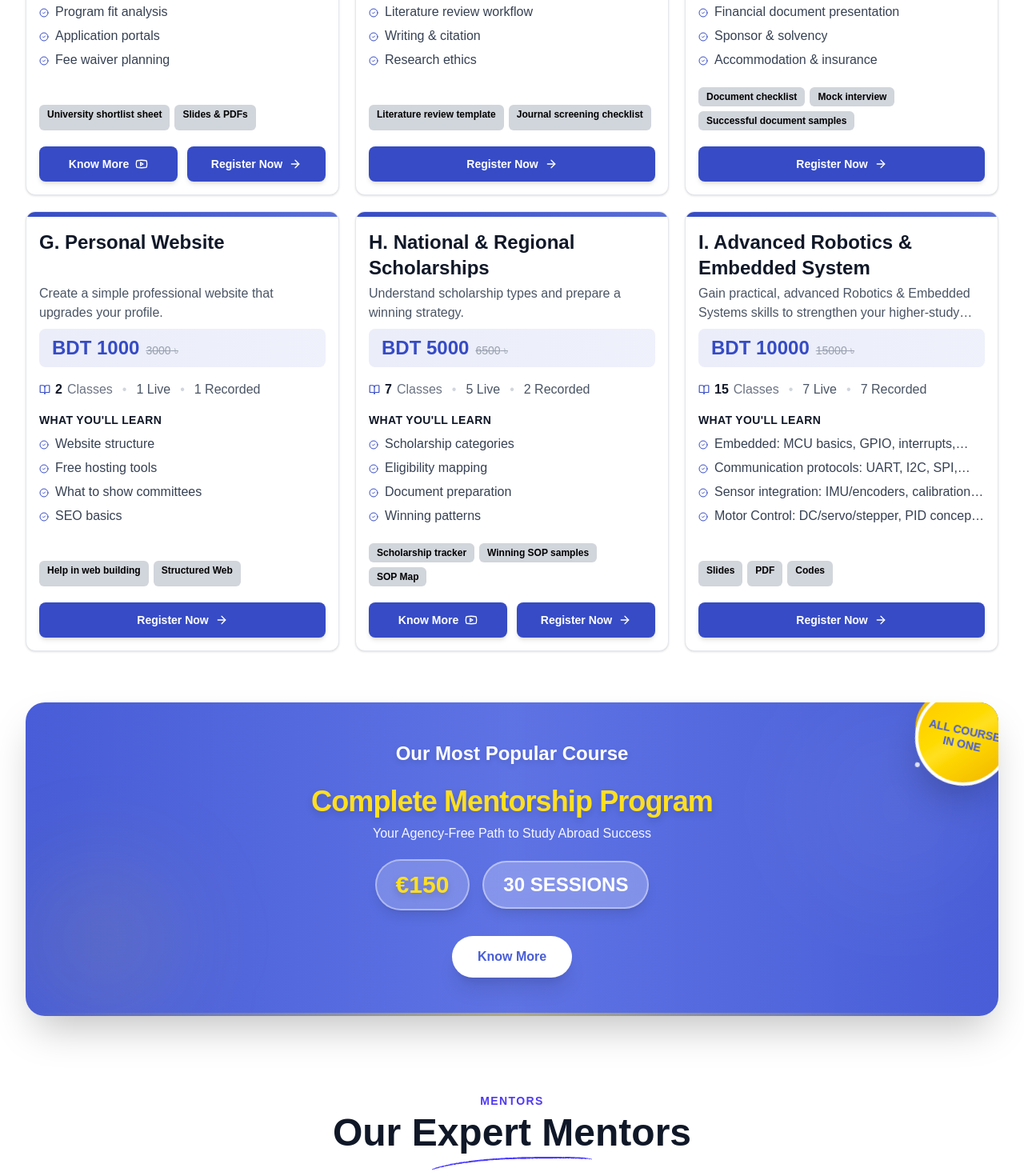
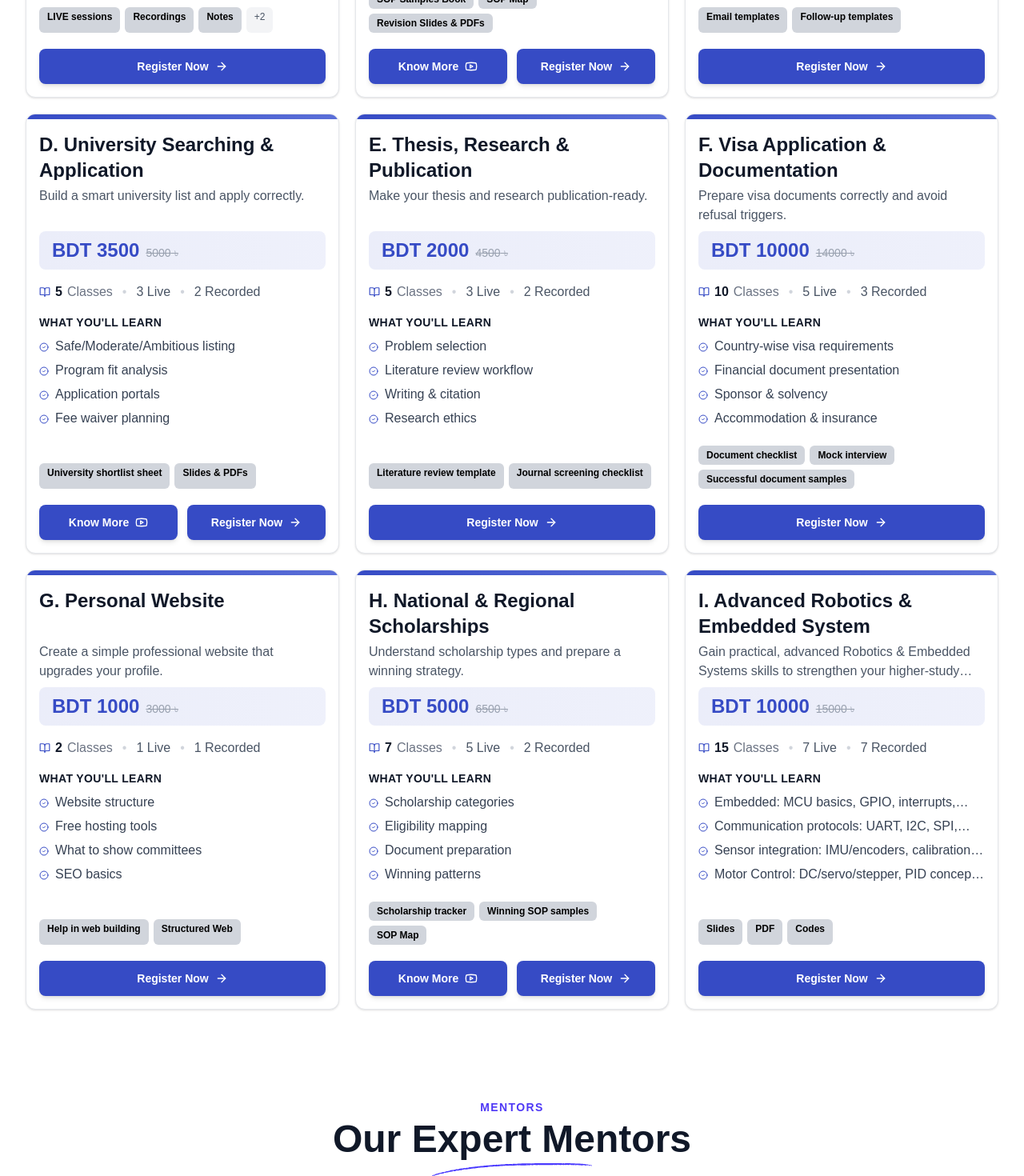
Before and after one commit to DevSadit/career-abroad, a Next.js app: page / in a window 1280 px wide. Shown: the part 1858-3328 px from the top of the page at 80% size. Built offline with nearby package versions, Linux system fonts and the light colour scheme; a web font is replaced by a local one.

Commit message:
title and mentorship card updated

```diff
--- a/app/_landing/Landing.jsx
+++ b/app/_landing/Landing.jsx
@@ -10,7 +10,6 @@ const Landing = () => {
     <div className="">
       <Hero />
       <CoursesSection />
-      {/* <VipCourseSection /> */}
       <Mentors />
       <Achivements />
       <Faq />
--- a/app/_landing/courses/CoursesSection.jsx
+++ b/app/_landing/courses/CoursesSection.jsx
@@ -21,15 +21,8 @@ const CoursesSection = () => {
           </div>
         </div>
 
-        {/* card section */}
-        <div className=" my-4 gap-5 grid grid-cols-1 md:grid-cols-3 ">
-          {courses.map((course) => (
-            <CourseCard key={course.id} course={course} />
-          ))}
-        </div>
-
-        {/*  */}
-        <div className="max-w-full mx-auto mt-16 text-center">
+        {/* premium mentorship programme card */}
+        <div className="max-w-full mx-auto my-9 text-center">
           <div className="relative bg-linear-to-r from-[#485dd7] via-[#5a6fe3] to-[#485dd7] rounded-3xl p-8 md:p-12 shadow-2xl overflow-hidden">
             {/* Decorative elements */}
             <div className="absolute top-0 right-0 w-64 h-64 bg-white/5 rounded-full blur-3xl"></div>
@@ -105,6 +98,13 @@ const CoursesSection = () => {
             <div className="absolute bottom-0 left-0 right-0 h-1 bg-linear-to-r from-transparent via-yellow-300/50 to-transparent"></div>
           </div>
         </div>
+
+        {/* card section */}
+        <div className=" my-4 gap-5 grid grid-cols-1 md:grid-cols-3 ">
+          {courses.map((course) => (
+            <CourseCard key={course.id} course={course} />
+          ))}
+        </div>
       </div>
     </section>
   );
--- a/app/layout.js
+++ b/app/layout.js
@@ -16,7 +16,7 @@ const geistMono = Geist_Mono({
 });
 
 export const metadata = {
-  title: "Career Abroad",
+  title: "Career Abroad Mentor",
   description: "Your Global Journey Partner",
 };
 
```
